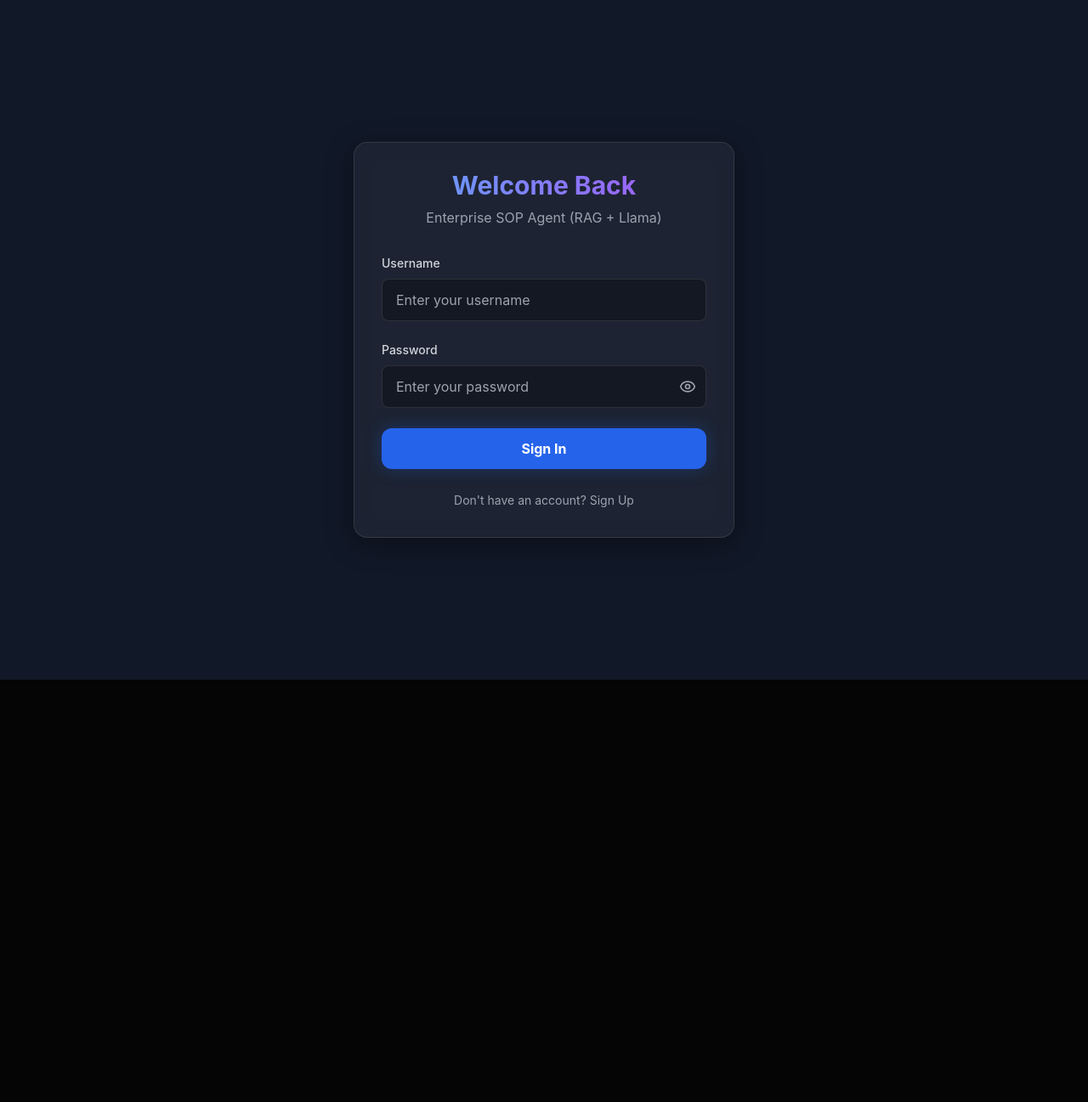
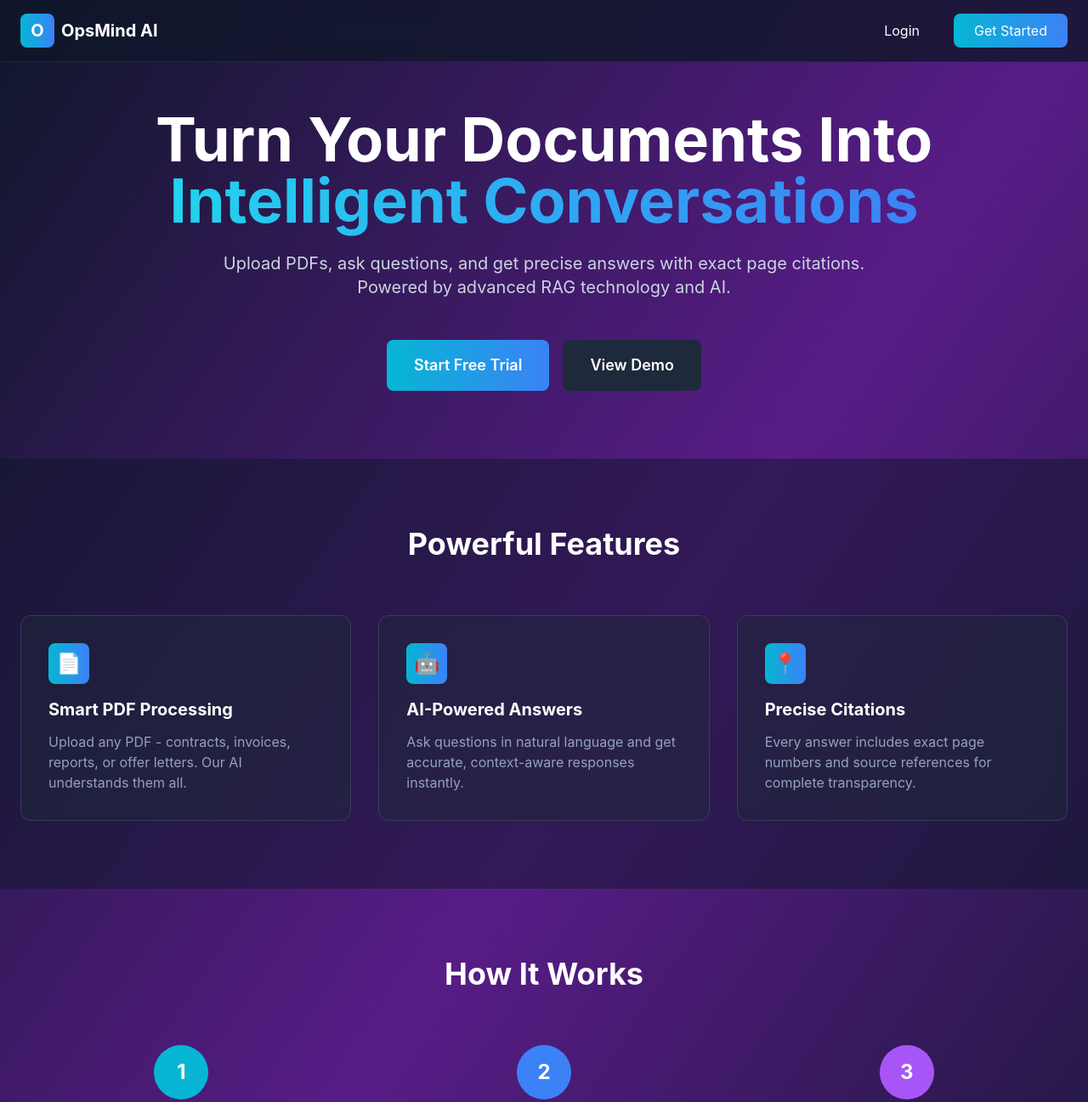
Before and after one commit to jnavya12/Opsmind-ai, a React (Vite) app in the folder client/: page / in a window 1280 px wide. Before the commit this address led to /auth. Shown: the top 1297 px of the page at 85% size. Before the commit the page ends 800 px from the top, so only its background shows below. Built offline with nearby package versions, Linux system fonts and the light colour scheme.

Commit message:
Added professional landing page with hero section and features

```diff
--- a/client/src/App.jsx
+++ b/client/src/App.jsx
@@ -2,6 +2,7 @@ import React from "react";
 import { Routes, Route, Navigate } from "react-router-dom";
 import Auth from "./components/Auth";
 import Dashboard from "./components/Dashboard";
+import Landing from "./pages/Landing";
 
 // Protected Route Component
 const ProtectedRoute = ({ children }) => {
@@ -16,9 +17,17 @@ function App() {
   return (
     <div className="min-h-screen bg-gray-900 text-white font-sans">
       <Routes>
+        {/* Landing Page - Public */}
+        <Route path="/" element={<Landing />} />
+
+        {/* Auth - Login/Signup */}
         <Route path="/auth" element={<Auth />} />
+        <Route path="/login" element={<Auth />} />
+        <Route path="/signup" element={<Auth />} />
+
+        {/* Dashboard - Protected */}
         <Route
-          path="/"
+          path="/dashboard"
           element={
             <ProtectedRoute>
               <div className="p-8">
@@ -44,6 +53,8 @@ function App() {
             </ProtectedRoute>
           }
         />
+
+        {/* Catch all - redirect to landing */}
         <Route path="*" element={<Navigate to="/" replace />} />
       </Routes>
     </div>
--- /dev/null
+++ b/client/src/pages/Landing.jsx
@@ -0,0 +1,185 @@
+import { useNavigate } from "react-router-dom";
+
+const Landing = () => {
+  const navigate = useNavigate();
+
+  return (
+    <div className="min-h-screen bg-gradient-to-br from-slate-900 via-purple-900 to-slate-900">
+      {/* Navbar */}
+      <nav className="fixed top-0 w-full bg-slate-900/80 backdrop-blur-md z-50 border-b border-slate-800">
+        <div className="max-w-7xl mx-auto px-6 py-4 flex justify-between items-center">
+          <div className="flex items-center gap-2">
+            <div className="w-10 h-10 bg-gradient-to-r from-cyan-500 to-blue-500 rounded-lg flex items-center justify-center">
+              <span className="text-white font-bold text-xl">O</span>
+            </div>
+            <span className="text-white font-bold text-xl">OpsMind AI</span>
+          </div>
+          <div className="flex gap-4">
+            <button
+              onClick={() => navigate("/login")}
+              className="px-6 py-2 text-white hover:text-cyan-400 transition"
+            >
+              Login
+            </button>
+            <button
+              onClick={() => navigate("/signup")}
+              className="px-6 py-2 bg-gradient-to-r from-cyan-500 to-blue-500 text-white rounded-lg hover:shadow-lg hover:shadow-cyan-500/50 transition"
+            >
+              Get Started
+            </button>
+          </div>
+        </div>
+      </nav>
+
+      {/* Hero Section */}
+      <section className="pt-32 pb-20 px-6">
+        <div className="max-w-7xl mx-auto text-center">
+          <h1 className="text-5xl md:text-7xl font-bold text-white mb-6">
+            Turn Your Documents Into
+            <br />
+            <span className="bg-gradient-to-r from-cyan-400 to-blue-500 bg-clip-text text-transparent">
+              Intelligent Conversations
+            </span>
+          </h1>
+          <p className="text-xl text-slate-300 mb-12 max-w-3xl mx-auto">
+            Upload PDFs, ask questions, and get precise answers with exact page
+            citations. Powered by advanced RAG technology and AI.
+          </p>
+          <div className="flex gap-4 justify-center">
+            <button
+              onClick={() => navigate("/signup")}
+              className="px-8 py-4 bg-gradient-to-r from-cyan-500 to-blue-500 text-white rounded-lg text-lg font-semibold hover:shadow-2xl hover:shadow-cyan-500/50 transition transform hover:scale-105"
+            >
+              Start Free Trial
+            </button>
+            <button
+              onClick={() => navigate("/dashboard")}
+              className="px-8 py-4 bg-slate-800 text-white rounded-lg text-lg font-semibold hover:bg-slate-700 transition"
+            >
+              View Demo
+            </button>
+          </div>
+        </div>
+      </section>
+
+      {/* Features Section */}
+      <section className="py-20 px-6 bg-slate-900/50">
+        <div className="max-w-7xl mx-auto">
+          <h2 className="text-4xl font-bold text-white text-center mb-16">
+            Powerful Features
+          </h2>
+          <div className="grid md:grid-cols-3 gap-8">
+            {/* Feature 1 */}
+            <div className="bg-slate-800/50 backdrop-blur-sm p-8 rounded-xl border border-slate-700 hover:border-cyan-500 transition">
+              <div className="w-12 h-12 bg-gradient-to-r from-cyan-500 to-blue-500 rounded-lg flex items-center justify-center mb-4">
+                <span className="text-2xl">📄</span>
+              </div>
+              <h3 className="text-xl font-bold text-white mb-3">
+                Smart PDF Processing
+              </h3>
+              <p className="text-slate-400">
+                Upload any PDF - contracts, invoices, reports, or offer letters.
+                Our AI understands them all.
+              </p>
+            </div>
+
+            {/* Feature 2 */}
+            <div className="bg-slate-800/50 backdrop-blur-sm p-8 rounded-xl border border-slate-700 hover:border-cyan-500 transition">
+              <div className="w-12 h-12 bg-gradient-to-r from-cyan-500 to-blue-500 rounded-lg flex items-center justify-center mb-4">
+                <span className="text-2xl">🤖</span>
+              </div>
+              <h3 className="text-xl font-bold text-white mb-3">
+                AI-Powered Answers
+              </h3>
+              <p className="text-slate-400">
+                Ask questions in natural language and get accurate,
+                context-aware responses instantly.
+              </p>
+            </div>
+
+            {/* Feature 3 */}
+            <div className="bg-slate-800/50 backdrop-blur-sm p-8 rounded-xl border border-slate-700 hover:border-cyan-500 transition">
+              <div className="w-12 h-12 bg-gradient-to-r from-cyan-500 to-blue-500 rounded-lg flex items-center justify-center mb-4">
+                <span className="text-2xl">📍</span>
+              </div>
+              <h3 className="text-xl font-bold text-white mb-3">
+                Precise Citations
+              </h3>
+              <p className="text-slate-400">
+                Every answer includes exact page numbers and source references
+                for complete transparency.
+              </p>
+            </div>
+          </div>
+        </div>
+      </section>
+
+      {/* How It Works */}
+      <section className="py-20 px-6">
+        <div className="max-w-7xl mx-auto">
+          <h2 className="text-4xl font-bold text-white text-center mb-16">
+            How It Works
+          </h2>
+          <div className="grid md:grid-cols-3 gap-12">
+            <div className="text-center">
+              <div className="w-16 h-16 bg-cyan-500 rounded-full flex items-center justify-center mx-auto mb-4 text-2xl font-bold text-white">
+                1
+              </div>
+              <h3 className="text-xl font-bold text-white mb-3">Upload</h3>
+              <p className="text-slate-400">
+                Drag and drop your PDF documents or browse to select files
+              </p>
+            </div>
+            <div className="text-center">
+              <div className="w-16 h-16 bg-blue-500 rounded-full flex items-center justify-center mx-auto mb-4 text-2xl font-bold text-white">
+                2
+              </div>
+              <h3 className="text-xl font-bold text-white mb-3">Process</h3>
+              <p className="text-slate-400">
+                Our AI analyzes and indexes your documents in seconds
+              </p>
+            </div>
+            <div className="text-center">
+              <div className="w-16 h-16 bg-purple-500 rounded-full flex items-center justify-center mx-auto mb-4 text-2xl font-bold text-white">
+                3
+              </div>
+              <h3 className="text-xl font-bold text-white mb-3">Ask</h3>
+              <p className="text-slate-400">
+                Get instant answers with precise citations and page numbers
+              </p>
+            </div>
+          </div>
+        </div>
+      </section>
+
+      {/* CTA Section */}
+      <section className="py-20 px-6 bg-gradient-to-r from-cyan-500/10 to-blue-500/10">
+        <div className="max-w-4xl mx-auto text-center">
+          <h2 className="text-4xl font-bold text-white mb-6">
+            Ready to Get Started?
+          </h2>
+          <p className="text-xl text-slate-300 mb-8">
+            Join thousands of users who are already using OpsMind AI
+          </p>
+          <button
+            onClick={() => navigate("/signup")}
+            className="px-8 py-4 bg-gradient-to-r from-cyan-500 to-blue-500 text-white rounded-lg text-lg font-semibold hover:shadow-2xl hover:shadow-cyan-500/50 transition transform hover:scale-105"
+          >
+            Start Free Trial
+          </button>
+        </div>
+      </section>
+
+      {/* Footer */}
+      <footer className="bg-slate-900 border-t border-slate-800 py-8 px-6">
+        <div className="max-w-7xl mx-auto text-center text-slate-400">
+          <p>
+            © 2026 OpsMind AI. Built with ❤️ for better document understanding.
+          </p>
+        </div>
+      </footer>
+    </div>
+  );
+};
+
+export default Landing;
```
